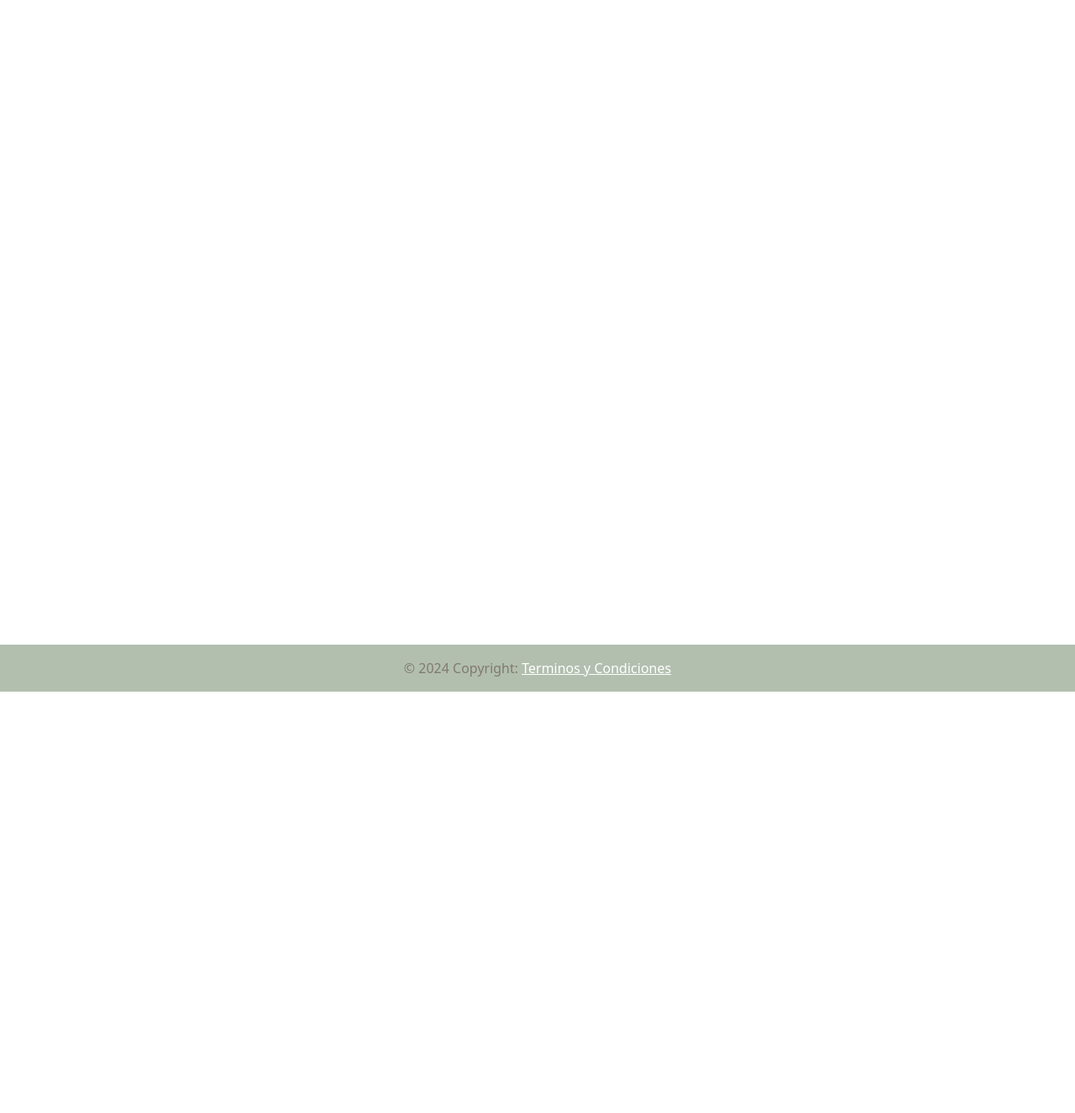
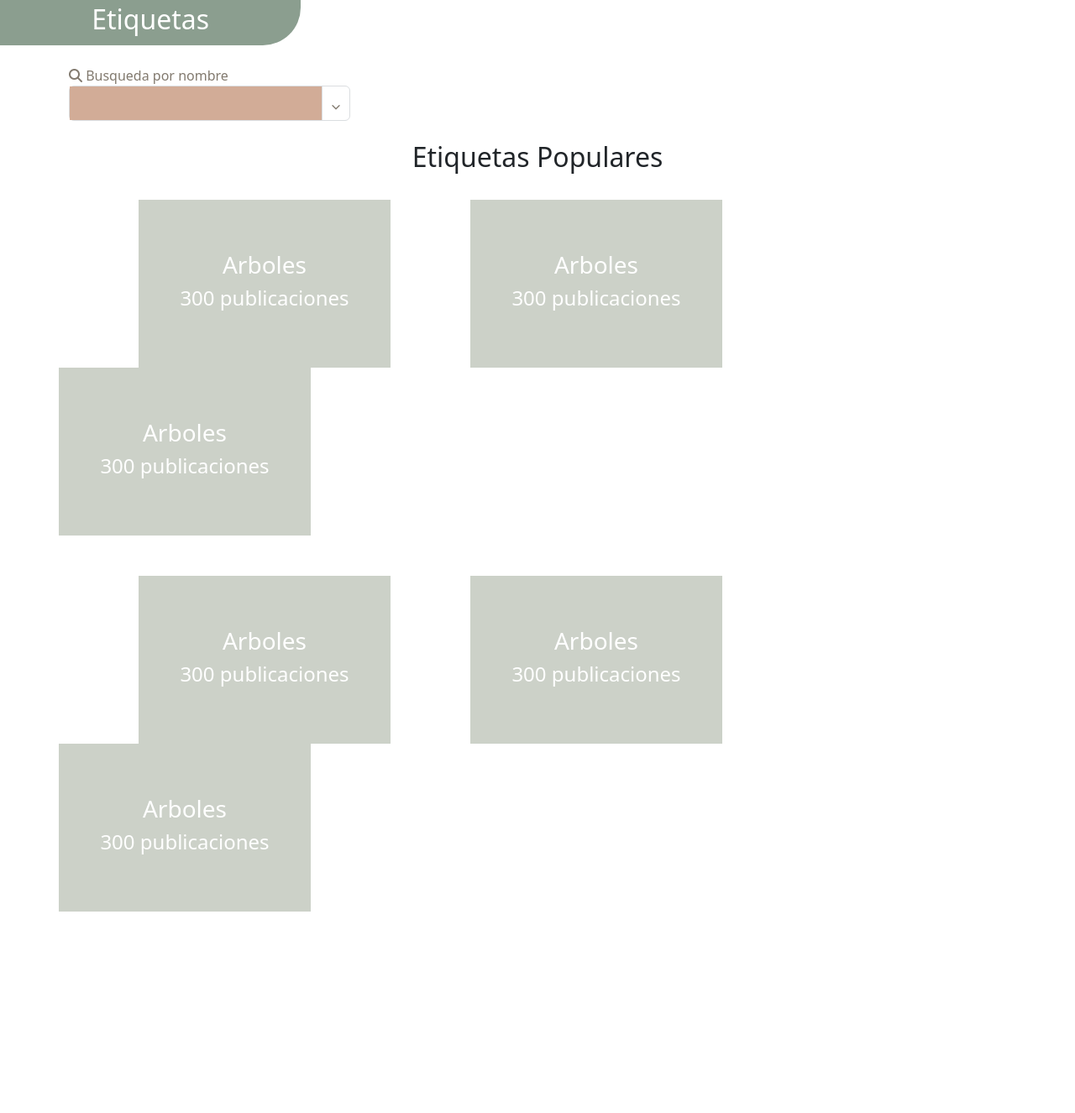
Before and after one commit to TitoManri/Ayuditicas, a PHP site: page / in a window 1280 px wide. Shown: the part 81-1407 px from the top of the page at 84% size. Before the commit the page ends 905 px from the top, so only its background shows below. Run offline with PHP 8.4, Linux system fonts and the light colour scheme; some libraries are stand-ins or nearby versions.

Commit message:
Creacion Pagina Etiquetas

```diff
--- /dev/null
+++ b/views/assets/css/Etiquetas.css
@@ -0,0 +1,25 @@
+.centro{
+    display: flex;
+    align-items: center;
+    justify-content: center;
+}
+
+.EtiquetasNav{
+    background-color: #8b9e8f;
+    color: white;
+    width: 28%;
+    border-bottom-right-radius: 45px;
+    height: 54px;
+}
+
+.EtiquetasRecomendados{
+    background-color: #CCD1C8;
+    height: 200px;
+    width: 300px;
+}
+
+.EtiquetasRecomendados a{
+    text-decoration: none;
+    color:white;
+    text-align: center;
+}
--- /dev/null
+++ b/views/assets/css/MultipleSelect.css
@@ -0,0 +1,157 @@
+/* No tocar lo que no tiene comentario */
+/* Si se quiere cambiar el color de las etiquetas dentro del input, entrar a MultipleSelect.js */
+
+.mult-select-tag {
+    display: flex;
+    width:100%;
+    flex-direction: column;
+    align-items: center;
+    position: relative;
+    --tw-shadow: 0 1px 3px 0 rgb(0 0 0 / 0.1), 0 1px 2px -1px rgb(0 0 0 / 0.1);
+    --tw-shadow-color: 0 1px 3px 0 var(--tw-shadow-color), 0 1px 2px -1px var(--tw-shadow-color);
+    --border-color: rgb(218, 221, 224);
+    font-family: Verdana, sans-serif;
+}
+
+.mult-select-tag .wrapper {
+    width: 100%;
+}
+
+.mult-select-tag .body {
+    display: flex;
+    border: 1px solid var(--border-color);
+    background: white;
+    min-height: 2.15rem;
+    width:100%;
+    min-width: 14rem;
+
+}
+
+.mult-select-tag .input-container {
+    display: flex;
+    flex-wrap: wrap;
+    flex: 1 1 auto;
+    padding: 0.1rem;
+    align-items: center;
+    /* Cambio color de Input, donde aparecen las etiquetas seleccionadas */
+    background-color: #D2AC97;
+}
+
+.mult-select-tag .input-body {
+    display: flex;
+    width: 100%;
+}
+
+.mult-select-tag .input {
+    flex:1;
+    background: transparent;
+    border-radius: 0.25rem;
+    padding: 0.45rem;
+    margin: 10px;
+    color: #2d3748;
+    outline: 0;
+    border: 1px solid var(--border-color);
+}
+
+.mult-select-tag .btn-container {
+    color: #D2AC97;
+    padding: 0.5rem;
+    display: flex;
+    border-left: 1px solid var(--border-color);
+}
+
+.mult-select-tag button {
+    cursor: pointer;
+    width: 100%;
+    color: #718096;
+    outline: 0;
+    height: 100%;
+    border: none;
+    padding: 0;
+    background: transparent;
+    background-image: none;
+    appearance: none;
+    text-transform: none;
+    margin: 0;
+}
+
+.mult-select-tag button:first-child {
+    width: 1rem;
+    height: 90%;
+}
+
+
+.mult-select-tag .drawer {
+    position: absolute;
+    /* Cambiar color de fondo de opciones */
+    background: #EDE6D3;
+    max-height: 15rem;
+    z-index: 40;
+    top: 98%;
+    width: 100%;
+    overflow-y: scroll;
+    border: 1px solid var(--border-color);
+    border-radius: 0.25rem;
+}
+
+.mult-select-tag ul {
+    list-style-type: none;
+    padding: 0.5rem;
+    margin: 0;
+}
+
+.mult-select-tag ul li {
+    padding: 0.5rem;
+    border-radius: 0.25rem;
+    cursor: pointer;
+}
+
+.mult-select-tag ul li:hover {
+    background: rgb(243 244 246);
+}
+
+.mult-select-tag .item-container {
+    display: flex;
+    justify-content: center;
+    align-items: center;
+    padding: 0.2rem 0.4rem;
+    margin: 0.2rem;
+    font-weight: 500;
+    border: 1px solid;
+    border-radius: 9999px;
+}
+
+.mult-select-tag .item-label {
+    max-width: 100%;
+    line-height: 1;
+    font-size: 0.75rem;
+    font-weight: 400;
+    flex: 0 1 auto;
+}
+
+.mult-select-tag .item-close-container {
+    display: flex;
+    flex: 1 1 auto;
+    flex-direction: row-reverse;
+}
+
+.mult-select-tag .item-close-svg {
+    width: 1rem;
+    margin-left: 0.5rem;
+    height: 1rem;
+    cursor: pointer;
+    border-radius: 9999px;
+    display: block;
+}
+
+.hidden {
+    display: none;
+}
+
+.mult-select-tag .shadow  {
+    box-shadow: var(--tw-ring-offset-shadow, 0 0 #0000), var(--tw-ring-shadow, 0 0 #0000), var(--tw-shadow);
+}
+
+.mult-select-tag .rounded {
+    border-radius: .375rem;
+}
--- /dev/null
+++ b/views/assets/js/MultipleSelect.js
@@ -0,0 +1,298 @@
+//Codigo de GitHub
+//https://github.com/habibmhamadi/multi-select-tag
+
+
+function MultiSelectTag(el, customs = { shadow: false, rounded: true }) {
+    // Initialize variables
+    var element = null,
+        options = null,
+        customSelectContainer = null,
+        wrapper = null,
+        btnContainer = null,
+        body = null,
+        inputContainer = null,
+        inputBody = null,
+        input = null,
+        button = null,
+        drawer = null,
+        ul = null;
+
+    // Customize tag colors
+    var tagColor = customs.tagColor || {};
+    tagColor.textColor = "white";
+    tagColor.borderColor = "#616D63";
+    tagColor.bgColor = "#BCC9B8";
+
+    // Initialize DOM Parser
+    var domParser = new DOMParser();
+
+    // Initialize
+    init();
+
+    function init() {
+        // DOM element initialization
+        element = document.getElementById(el);
+        createElements();
+        initOptions();
+        enableItemSelection();
+        setValues(false);
+
+        // Event listeners
+        button.addEventListener('click', () => {
+            if (drawer.classList.contains('hidden')) {
+                initOptions();
+                enableItemSelection();
+                drawer.classList.remove('hidden');
+                input.focus();
+            } else {
+                drawer.classList.add('hidden');
+            }
+        });
+
+        input.addEventListener('keyup', (e) => {
+            initOptions(e.target.value);
+            enableItemSelection();
+        });
+
+        input.addEventListener('keydown', (e) => {
+            if (e.key === 'Backspace' && !e.target.value && inputContainer.childElementCount > 1) {
+                const child = body.children[inputContainer.childElementCount - 2].firstChild;
+                const option = options.find((op) => op.value == child.dataset.value);
+                option.selected = false;
+                removeTag(child.dataset.value);
+                setValues();
+            }
+        });
+
+        window.addEventListener('click', (e) => {
+            if (!customSelectContainer.contains(e.target)) {
+                if ((e.target.nodeName !== "LI") && (e.target.getAttribute("class") !== "input_checkbox")) {
+                    // hide the list option only if we click outside of it
+                    drawer.classList.add('hidden');
+                } else {
+                    // enable again the click on the list options
+                    enableItemSelection();
+                }
+            }
+        });
+    }
+
+    function createElements() {
+        // Create custom elements
+        options = getOptions();
+        element.classList.add('hidden');
+
+        // .multi-select-tag
+        customSelectContainer = document.createElement('div');
+        customSelectContainer.classList.add('mult-select-tag');
+
+        // .container
+        wrapper = document.createElement('div');
+        wrapper.classList.add('wrapper');
+
+        // body
+        body = document.createElement('div');
+        body.classList.add('body');
+        if (customs.shadow) {
+            body.classList.add('shadow');
+        }
+        if (customs.rounded) {
+            body.classList.add('rounded');
+        }
+
+        // .input-container
+        inputContainer = document.createElement('div');
+        inputContainer.classList.add('input-container');
+
+        // input
+        input = document.createElement('input');
+        input.classList.add('input');
+        input.placeholder = `${customs.placeholder || 'Buscar'}`;
+
+        inputBody = document.createElement('inputBody');
+        inputBody.classList.add('input-body');
+        inputBody.append(input);
+
+        body.append(inputContainer);
+
+        // .btn-container
+        btnContainer = document.createElement('div');
+        btnContainer.classList.add('btn-container');
+
+        // button
+        button = document.createElement('button');
+        button.type = 'button';
+        btnContainer.append(button);
+
+        const icon = domParser.parseFromString(
+            `<svg xmlns="http://www.w3.org/2000/svg" width="100%" height="100%" fill="none" viewBox="0 0 24 24" stroke="currentColor" stroke-width="2" stroke-linecap="round" stroke-linejoin="round">
+                <polyline points="18 15 12 21 6 15"></polyline>
+            </svg>`, 'image/svg+xml').documentElement;
+
+        button.append(icon);
+
+        body.append(btnContainer);
+        wrapper.append(body);
+
+        drawer = document.createElement('div');
+        drawer.classList.add(...['drawer', 'hidden']);
+        if (customs.shadow) {
+            drawer.classList.add('shadow');
+        }
+        if (customs.rounded) {
+            drawer.classList.add('rounded');
+        }
+        drawer.append(inputBody);
+        ul = document.createElement('ul');
+
+        drawer.appendChild(ul);
+
+        customSelectContainer.appendChild(wrapper);
+        customSelectContainer.appendChild(drawer);
+
+        // Place TailwindTagSelection after the element
+        if (element.nextSibling) {
+            element.parentNode.insertBefore(customSelectContainer, element.nextSibling);
+        } else {
+            element.parentNode.appendChild(customSelectContainer);
+        }
+    }
+
+    function createElementInSelectList(option, val, selected = false) {
+        // Create a <li> elmt in the drop-down list,
+        // selected parameters tells if the checkbox need to be selected and the bg color changed
+        const li = document.createElement('li');
+        li.innerHTML = "<input type='checkbox' style='margin:0 0.5em 0 0' class='input_checkbox'>"; // add the checkbox at the left of the <li>
+        li.innerHTML += option.label;
+        li.dataset.value = option.value;
+        const checkbox = li.firstChild;
+        checkbox.dataset.value = option.value;
+
+        // For search
+        if (val && option.label.toLowerCase().startsWith(val.toLowerCase())) {
+            ul.appendChild(li);
+        } else if (!val) {
+            ul.appendChild(li);
+        }
+
+        // Change bg color and checking the checkbox
+        if (selected) {
+            li.style.backgroundColor = tagColor.bgColor;
+            checkbox.checked = true;
+        }
+    }
+
+    function initOptions(val = null) {
+        ul.innerHTML = '';
+        for (var option of options) {
+            // if option already selected
+            if (option.selected) {
+                !isTagSelected(option.value) && createTag(option);
+
+                // We create a option in the list, but with different color
+                createElementInSelectList(option, val, true);
+            } else {
+                createElementInSelectList(option, val);
+            }
+        }
+    }
+
+    function createTag(option) {
+        // Create and show selected item as tag
+        const itemDiv = document.createElement('div');
+        itemDiv.classList.add('item-container');
+        itemDiv.style.color = tagColor.textColor || '#2c7a7b';
+        itemDiv.style.borderColor = tagColor.borderColor || '#81e6d9';
+        itemDiv.style.background = tagColor.bgColor || '#e6fffa';
+        const itemLabel = document.createElement('div');
+        itemLabel.classList.add('item-label');
+        itemLabel.style.color = tagColor.textColor || '#2c7a7b';
+        itemLabel.innerHTML = option.label;
+        itemLabel.dataset.value = option.value;
+        const itemClose = domParser.parseFromString(
+            `<svg xmlns="http://www.w3.org/2000/svg" width="100%" height="100%" fill="none" viewBox="0 0 24 24" stroke="currentColor" stroke-width="2" stroke-linecap="round" stroke-linejoin="round" class="item-close-svg">
+                <line x1="18" y1="6" x2="6" y2="18"></line>
+                <line x1="6" y1="6" x2="18" y2="18"></line>
+            </svg>`, 'image/svg+xml').documentElement;
+
+        itemClose.addEventListener('click', (e) => {
+            const unselectOption = options.find((op) => op.value == option.value);
+            unselectOption.selected = false;
+            removeTag(option.value);
+            initOptions();
+            setValues();
+        });
+
+        itemDiv.appendChild(itemLabel);
+        itemDiv.appendChild(itemClose);
+        inputContainer.append(itemDiv);
+    }
+
+    function enableItemSelection() {
+        // Add click listener to the list items
+        for (var li of ul.children) {
+            li.addEventListener('click', (e) => {
+                if (options.find((o) => o.value == e.target.dataset.value).selected === false) {
+                    // if the option is not selected, we select it
+                    options.find((o) => o.value == e.target.dataset.value).selected = true;
+                    input.value = null;
+                    initOptions();
+                    setValues();
+                    //input.focus() // brings up the list to the input
+                } else {
+                    // if it's already selected, we deselect it
+                    options.find((o) => o.value == e.target.dataset.value).selected = false;
+                    input.value = null;
+                    initOptions();
+                    setValues();
+                    //input.focus() // brings up the list on the input
+                    removeTag(e.target.dataset.value);
+                }
+            });
+        }
+    }
+
+    function isTagSelected(val) {
+        // If the item is already selected
+        for (var child of inputContainer.children) {
+            if (!child.classList.contains('input-body') && child.firstChild.dataset.value == val) {
+                return true;
+            }
+        }
+        return false;
+    }
+
+    function removeTag(val) {
+        // Remove selected item
+        for (var child of inputContainer.children) {
+            if (!child.classList.contains('input-body') && child.firstChild.dataset.value == val) {
+                inputContainer.removeChild(child);
+            }
+        }
+    }
+
+    function setValues(fireEvent = true) {
+        // Update element final values
+        selected_values = [];
+        for (var i = 0; i < options.length; i++) {
+            element.options[i].selected = options[i].selected;
+            if (options[i].selected) {
+                selected_values.push({ label: options[i].label, value: options[i].value });
+            }
+        }
+        if (fireEvent && customs.hasOwnProperty('onChange')) {
+            customs.onChange(selected_values);
+        }
+    }
+
+    function getOptions() {
+        // Map element options
+        return [...element.options].map((op) => {
+            return {
+                value: op.value,
+                label: op.label,
+                selected: op.selected,
+            };
+        });
+    }
+}
--- a/views/index.php
+++ b/views/index.php
@@ -1,5 +1,6 @@
 <!DOCTYPE html>
 <html lang="en">
+
 <head>
     <meta charset="UTF-8">
     <meta name="viewport" content="width=device-width, initial-scale=1.0">
@@ -8,15 +9,92 @@
     <link href="https://cdn.jsdelivr.net/npm/bootstrap@5.3.3/dist/css/bootstrap.min.css" rel="stylesheet" integrity="sha384-QWTKZyjpPEjISv5WaRU9OFeRpok6YctnYmDr5pNlyT2bRjXh0JMhjY6hW+ALEwIH" crossorigin="anonymous">
     <link rel="stylesheet" href="./assets/css/theme.css">
     <link rel="stylesheet" href="./assets/css/headerfooter.css">
+    <link rel="stylesheet" href="./assets/css/Etiquetas.css">
+
+    <link rel="stylesheet" href="./assets/css/MultipleSelect.css">
 </head>
+
 <body>
     <header class="mainHeader">
         <?php
         include './templates/Header&Footer/header.php';
         ?></header>
 
+    <nav id="EtiquetasNav" class="EtiquetasNav centro">
+        <h2>Etiquetas</h2>
+    </nav>
 
-        <br><br><br><br><br><br><br><br><br><br><br><br><br><br><br><br><br><br><br><br><br><br><br><br><br><br><br><br><br><br><br><br>
+    <br>
+
+    <section id="BusquedaEtiqueta" class="container">
+        <div style="width: 30%;">
+            <!--Preguntar cual de las dos les parece
+            <div class="input-group mb-3">
+                <span class="input-group-text" id="inputEtiqueta"><i class="fa fa-search"></i></span>
+                <input type="text" class="form-control" placeholder="Buscar por Nombre" id="inputEtiqueta" aria-describedby="inputEtiqueta">
+            </div>
+        -->
+            <label for="SelectEtiqueta"><i class="fa fa-search"></i> Busqueda por nombre</label>
+            <select name="SelectEtiqueta" id="SelectEtiqueta" multiple>
+                <option value="1">Basura</option>
+                <option value="2">Arboles</option>
+                <option value="3">Educacion</option>
+            </select>
+        </div>
+    </section>
+    <br>
+    <h2 class="text-center">Etiquetas Populares</h2>
+    <br>
+    <section id="EtiquetasPopulares" class="container">
+        <div class="row pb-5">
+            <div class="col-1"></div>
+            <div class="EtiquetasRecomendados col-3 centro">
+                <a href="#">
+                    <h3>Arboles</h3>
+                    <h4>300 publicaciones</h4>
+                </a>
+            </div>
+            <div class="col-1"></div>
+            <div class="EtiquetasRecomendados col-3 centro">
+                <a href="#">
+                    <h3>Arboles</h3>
+                    <h4>300 publicaciones</h4>
+                </a>
+            </div>
+            <div class="col-1"></div>
+            <div class="EtiquetasRecomendados col-3 centro">
+                <a href="#">
+                    <h3>Arboles</h3>
+                    <h4>300 publicaciones</h4>
+                </a>
+            </div>
+        </div>
+        <div class="row">
+            <div class="col-1"></div>
+            <div class="EtiquetasRecomendados col-3 centro">
+                <a href="#">
+                    <h3>Arboles</h3>
+                    <h4>300 publicaciones</h4>
+                </a>
+            </div>
+            <div class="col-1"></div>
+            <div class="EtiquetasRecomendados col-3 centro">
+                <a href="#">
+                    <h3>Arboles</h3>
+                    <h4>300 publicaciones</h4>
+                </a>
+            </div>
+            <div class="col-1"></div>
+            <div class="EtiquetasRecomendados col-3 centro">
+                <a href="#">
+                    <h3>Arboles</h3>
+                    <h4>300 publicaciones</h4>
+                </a>
+            </div>
+        </div>
+    </section>
+
+    <br><br><br><br><br><br><br><br><br><br>
 
     <footer class="mainfooter">
         <?php include './templates/Header&Footer/footer.php';
@@ -27,4 +105,9 @@
 <script src="https://kit.fontawesome.com/c723dfe3cd.js" crossorigin="anonymous"></script>
 <script src="https://code.jquery.com/jquery-3.5.1.min.js"></script>
 <script src="./assets/js/searchBar.js"></script>
+<script src="./assets/js/MultipleSelect.js"></script>
+<script>
+    new MultiSelectTag('SelectEtiqueta')
+</script>
+
 </html>
```
Lines whose indentation alone changed are shown as unchanged.
